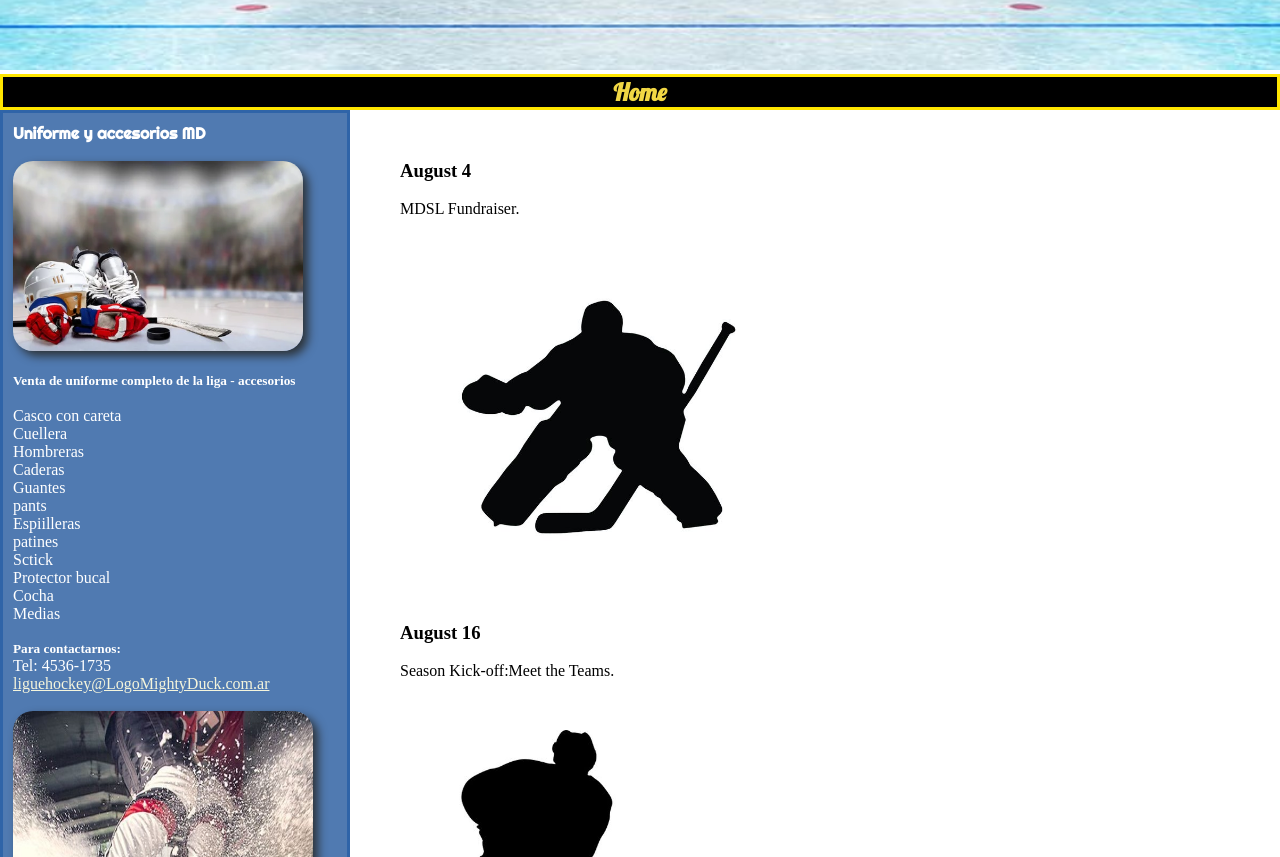
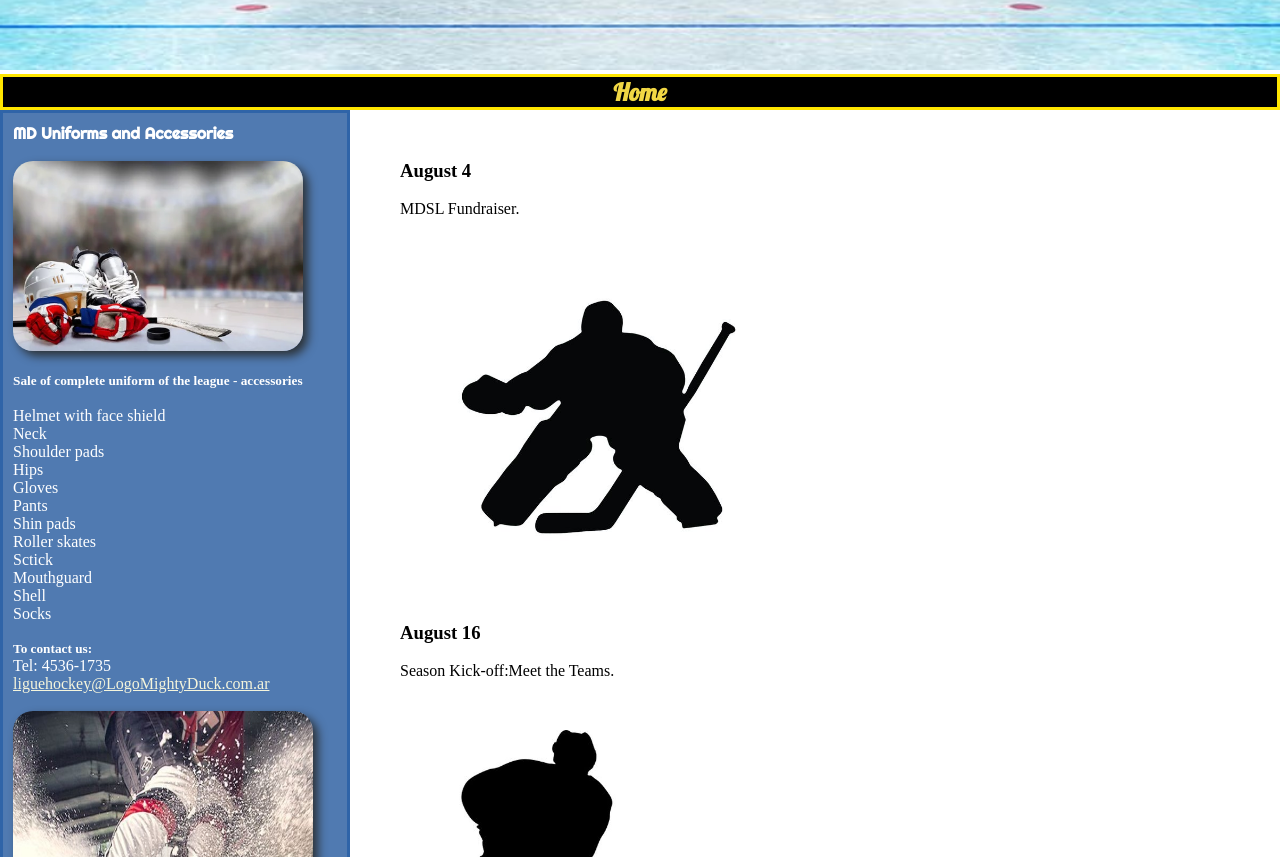
Before and after one commit to AnaAlvarez1/Project-MightyDucksHockeyLeague, a plain HTML site: page Tarea3/home.html in a window 1280 px wide. Shown: the part 740-1597 px from the top of the page. Drawn offline with Linux system fonts and the light colour scheme.

Commit message:
Modificación html aside

```diff
--- a/Tarea3/home.html
+++ b/Tarea3/home.html
@@ -48,26 +48,26 @@
         <div class="container">
             <div class="aside">
                 <aside>
-                    <h4>Uniforme y accesorios MD</h4><br>
+                    <h4>MD Uniforms and Accessories</h4><br>
                     <figure>
                         <img src="./assets/imagenes/aside1.webp" alt="" class="imagenaside1">
                     </figure><br>
-                    <h5>Venta de uniforme completo de la liga - accesorios</h5><br>
+                    <h5>Sale of complete uniform of the league - accessories</h5><br>
                     <ul>
-                        <li class="listaside">Casco con careta</li>
-                        <li class="listaside">Cuellera</li>
-                        <li class="listaside">Hombreras</li>
-                        <li class="listaside" >Caderas</li>
-                        <li class="listaside">Guantes</li>
-                        <li class="listaside">pants</li>
-                        <li class="listaside">Espiilleras</li>
-                        <li class="listaside">patines</li>
+                        <li class="listaside">Helmet with face shield</li>
+                        <li class="listaside">Neck</li>
+                        <li class="listaside">Shoulder pads</li>
+                        <li class="listaside" >Hips</li>
+                        <li class="listaside">Gloves</li>
+                        <li class="listaside">Pants</li>
+                        <li class="listaside">Shin pads</li>
+                        <li class="listaside">Roller skates</li>
                         <li class="listaside">Sctick</li>
-                        <li class="listaside">Protector bucal</li>
-                        <li class="listaside">Cocha</li>
-                        <li class="listaside">Medias</li>
+                        <li class="listaside">Mouthguard</li>
+                        <li class="listaside">Shell</li>
+                        <li class="listaside">Socks</li>
                     </ul><br>
-                    <h5>Para contactarnos:</h5>
+                    <h5>To contact us:</h5>
                     <p>Tel: 4536-1735</p>
                     <p><a href="mailto:liguehockey@LogoMightyDuck.com.ar">liguehockey@LogoMightyDuck.com.ar</a></p><br>
                     <figure>
```
Also changed, not shown: Tarea3/aboutMDHL.html (+13 -13 lines), Tarea3/contact.html (+13 -13 lines), Tarea3/game_info.html (+13 -13 lines), Tarea3/rules.html (+13 -13 lines).
